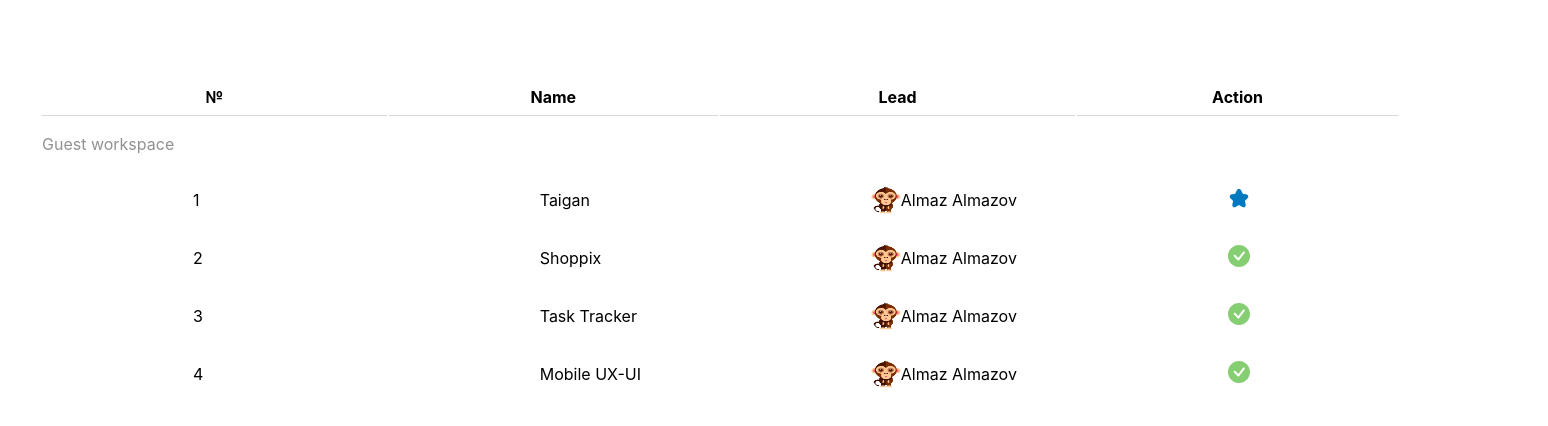
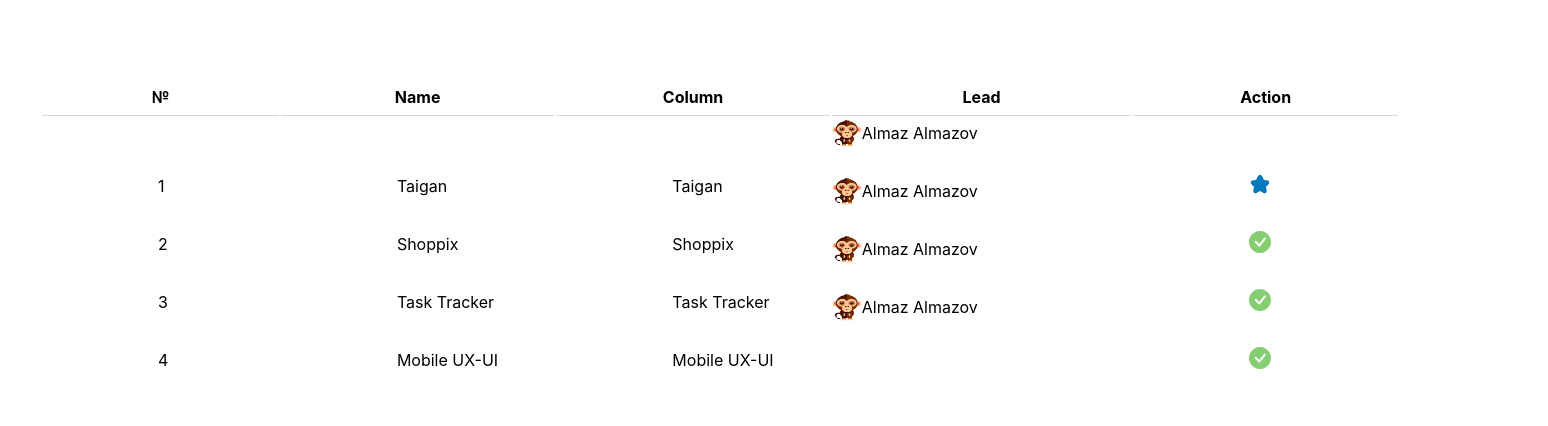
Before and after one commit to peaksoft-school/js6-task-tracker, a React (Create React App) app: page / in a window 1280 px wide. Shown: the top 426 px of the page, 1548 px wide, since content can reach past the window. Built offline with nearby package versions, Linux system fonts and the light colour scheme.

Commit message:
in process

```diff
--- a/src/App.js
+++ b/src/App.js
@@ -1,13 +1,35 @@
 import Table from "./Components/UI/Table"
 import { tableData } from "./Components/UI/data"
 
+const columns = [
+   { field: "id", header: "№" },
+   { field: "Name", header: "Name" },
+   { header: "Column", action: (row) => <td> {row.Name}</td> },
+
+   {
+      header: "Lead",
+      action: (row) => (
+         <div style={{ display: "flex", alignItems: "center" }}>
+            <img
+               style={{ borderRadius: 50, width: 30, height: 30 }}
+               src={row.Lead}
+               alt="test"
+            />
+            <span>Almaz Almazov</span>
+         </div>
+      ),
+   },
+   {
+      header: "Action",
+      action: (row) => (
+         <td>
+            <img src={row.icon} alt="test" />
+         </td>
+      ),
+   },
+]
+
 function App() {
-   const columns = [
-      { field: "id", header: "№" },
-      { field: "Name", header: "Name" },
-      { field: "Lead", header: "Lead" },
-      { field: "Action", header: "Action" },
-   ]
    return (
       <div>
          <Table data={tableData} columns={columns} />
--- a/src/Components/UI/Table.jsx
+++ b/src/Components/UI/Table.jsx
@@ -11,14 +11,17 @@
                      <th>{head.header}</th>
                   ))}
                </tr>
-               <p>Guest workspace</p>
             </thead>
             <tbody>
                {data.map((row) => (
                   <tr>
-                     {columns.map((col) => (
-                        <td>{row[col.field]}</td>
-                     ))}
+                     {columns.map((col) =>
+                        col?.action ? (
+                           col?.action(row)
+                        ) : (
+                           <td>{row[col.field]}</td>
+                        )
+                     )}
                   </tr>
                ))}
             </tbody>
@@ -34,10 +37,6 @@
    top: 84px;
    background: #ffff;
    border-radius: 8px;
-   p {
-      font-size: 16px;
-      color: #919191;
-   }
 `
 const ReTable = styled.table`
    th {
@@ -48,7 +47,8 @@
    }
    td {
       position: relative;
-      left: 150px;
+      left: 115px;
+      top: 40px;
       width: 1320px;
       height: 54px;
    }
--- a/src/Components/UI/data.js
+++ b/src/Components/UI/data.js
@@ -6,61 +6,25 @@
    {
       id: 1,
       Name: "Taigan",
-      Lead: (
-         <div style={{ display: "flex", alignItems: "center" }}>
-            <img
-               style={{ borderRadius: 50, width: 30, height: 30 }}
-               src={Avatarka}
-               alt="test"
-            />
-            <span>Almaz Almazov</span>
-         </div>
-      ),
-      Action: <img src={fullStar} alt="test" />,
+      Lead: Avatarka,
+      icon: fullStar,
    },
    {
       id: 2,
       Name: "Shoppix",
-      Lead: (
-         <div style={{ display: "flex", alignItems: "center" }}>
-            <img
-               style={{ borderRadius: 50, width: 30, height: 30 }}
-               src={Avatarka}
-               alt="test"
-            />
-            <span>Almaz Almazov</span>
-         </div>
-      ),
-      Action: <img src={emptyStar} alt="test" />,
+      Lead: Avatarka,
+      icon: emptyStar,
    },
    {
       id: 3,
       Name: "Task Tracker",
-      Lead: (
-         <div style={{ display: "flex", alignItems: "center" }}>
-            <img
-               style={{ borderRadius: 50, width: 30, height: 30 }}
-               src={Avatarka}
-               alt="test"
-            />
-            <span>Almaz Almazov</span>
-         </div>
-      ),
-      Action: <img src={emptyStar} alt="test" />,
+      Lead: Avatarka,
+      icon: emptyStar,
    },
    {
       id: 4,
       Name: "Mobile UX-UI",
-      Lead: (
-         <div style={{ display: "flex", alignItems: "center" }}>
-            <img
-               style={{ borderRadius: 50, width: 30, height: 30 }}
-               src={Avatarka}
-               alt="test"
-            />
-            <span>Almaz Almazov</span>
-         </div>
-      ),
-      Action: <img src={emptyStar} alt="test" />,
+      Lead: Avatarka,
+      icon: emptyStar,
    },
 ]
```
Also changed, not shown: src/index.js (+11 -11 lines), src/reportWebVitals.js (+14 -12 lines).
